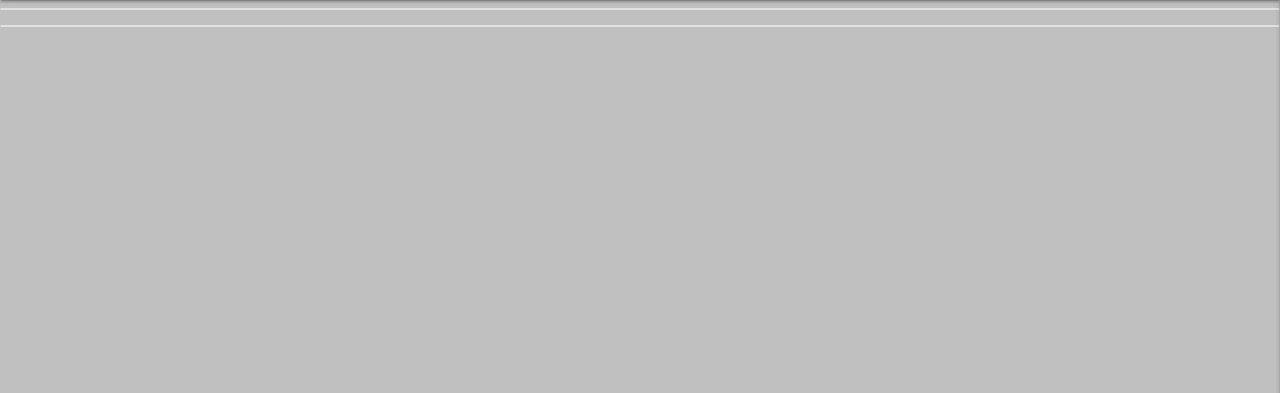
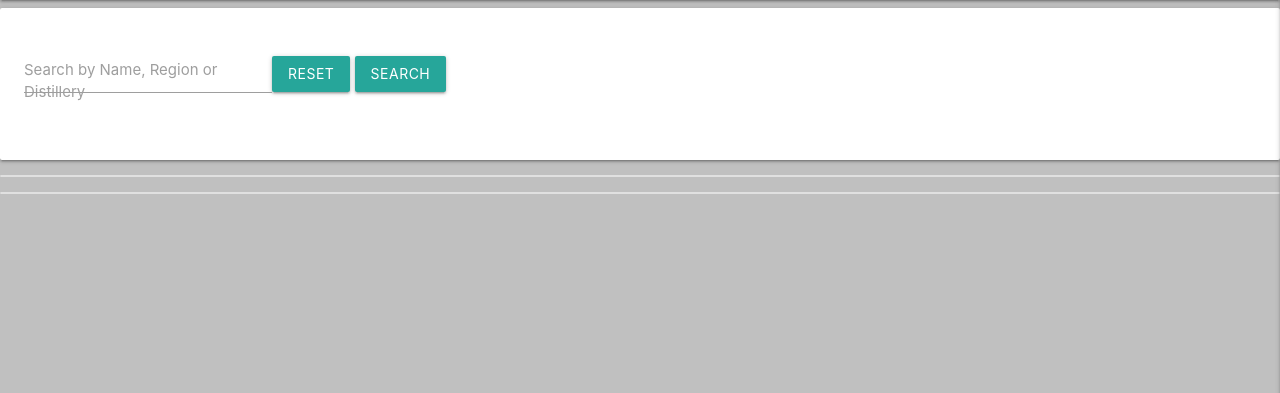
Before and after one commit to CristianBuca/MS3_TopShelf, a Flask app: page /super_search in a window 1280 px wide. Shown: the part 64-457 px from the top of the page. Run offline with Flask 2, Linux system fonts and the light colour scheme; data that the repository does not hold is empty; some libraries are stand-ins or nearby versions.

Commit message:
Add(superuser): Search form on superuser admin pg

```diff
--- a/templates/superuser.html
+++ b/templates/superuser.html
@@ -1,5 +1,20 @@
 {% extends "base.html" %}
 {% block content %}
+
+    <div class="row card-panel">
+        <form action="{{ url_for('super_search') }}" method="POST">
+            <div class="row valign-wrapper center-align">
+                <div class="input-field">
+                    <input type="text" name="super_search" id="super_search" minlength="3" class="validate" required>
+                    <label for="super_search">Search by Name, Region or Distillery</label>
+                </div>
+                <div>
+                    <a href="{{ url_for('superuser') }}" class="btn">Reset</a>
+                    <button type="submit" class="btn">Search</button>
+                </div>
+            </div>
+        </form>
+    </div>
 
     <ul class="collection">
         {% for user in users %}
```
